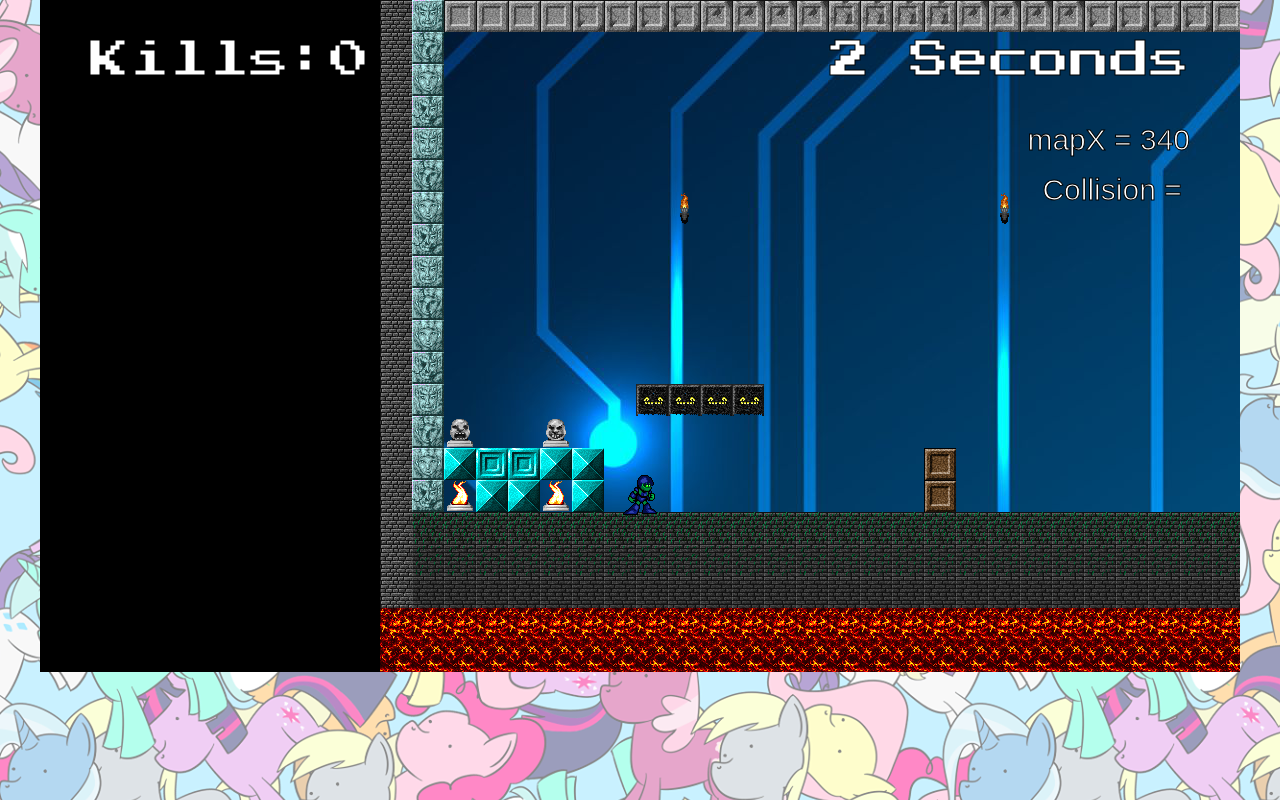
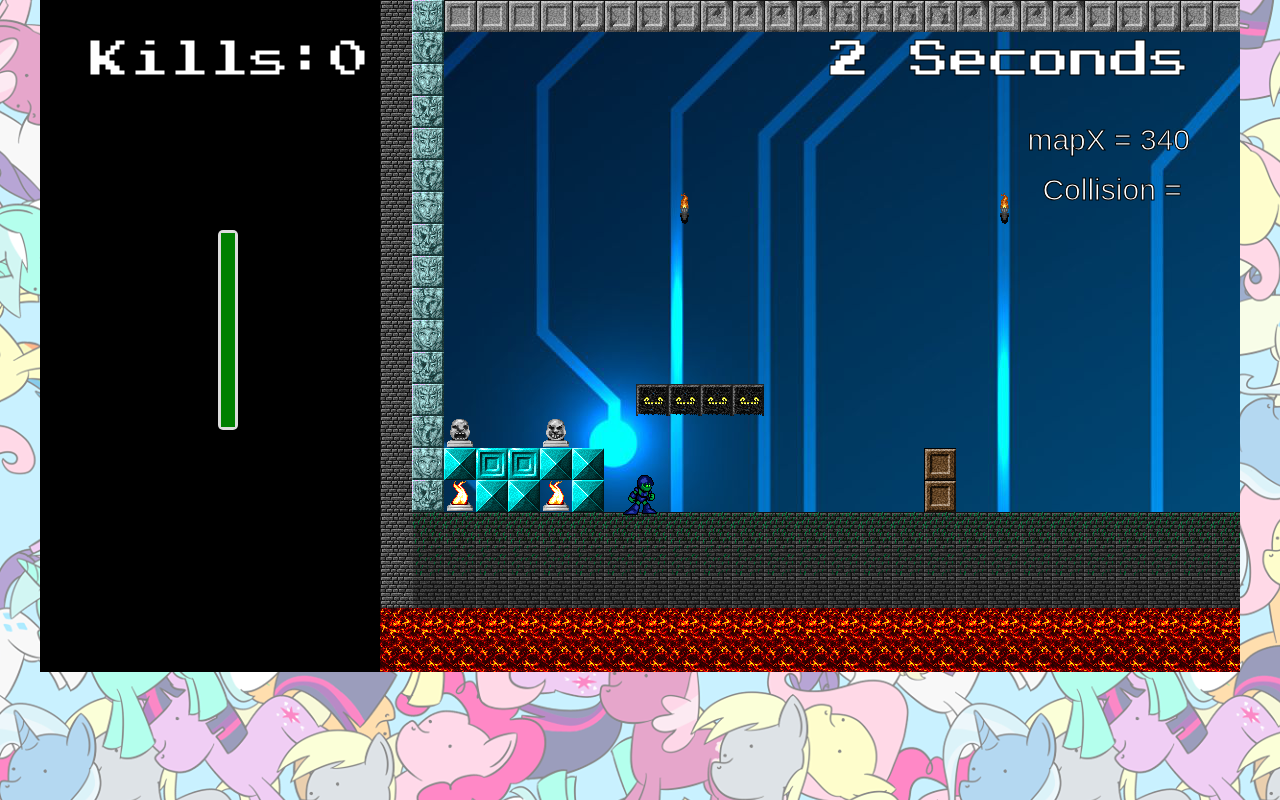
Before and after one commit to HeliosLHC/RogueBot, a plain HTML site: page index.html in a window 1280 px wide. Both pictures are taken after a click on the button "Start Game". Drawn offline with Linux system fonts and the light colour scheme.

Commit message:
Add files via upload

```diff
--- a/css/style.css
+++ b/css/style.css
@@ -91,8 +91,8 @@ body {
     -moz-border-radius: 5px;
     border-radius: 5px;
     position: absolute;
-    top: 25%;
-    left: 15%;
+    top: 40%;
+    left: 10%;
     z-index: 1;
     display: none;
 }
--- a/js/counters.js
+++ b/js/counters.js
@@ -66,8 +66,7 @@
 		ctx.strokeText("Collision = " + collideState, canvas.width - 50, 200);
 	}
 //Health Bar
-    //function healthBarUpdate() {
-        //if (gameBegin = true && gameRun = true) {
-            //document.getElementById("healthbar").style.display = "block";
-
-    //}
+    function healthBarUpdate() {
+        var HP = rogueBot.health;
+        $('progress').attr({value: HP});
+    }
--- a/js/main.js
+++ b/js/main.js
@@ -83,6 +83,10 @@
 				createCharacter();
 				createEnemy();
 				setAnimations();
+
+                if (gameBegin == true && gameRun == true) {
+                    $('progress').css("display","block");
+                }
 				// loadRogueBot();
 
 				// Initialize Time Object and Set Font Rendering Properties
@@ -172,7 +176,7 @@
 		updateTime();
 		updateKills();
 		debugTable();
-        //healthBarUpdate();
+        healthBarUpdate();
 
 
 		// Initiates Animation Render Loop
@@ -191,6 +195,7 @@
 		function checkGameEnd() {
 			if (rogueBot.health <= 0) {
                 gameRun = false;
+                $('progress').css("display","none");
                 ctx.fillStyle = "black";
                 ctx.fillRect(0,0,1200,672);
                 ctx.font = fontSize + " 'Press Start 2P'";
```
